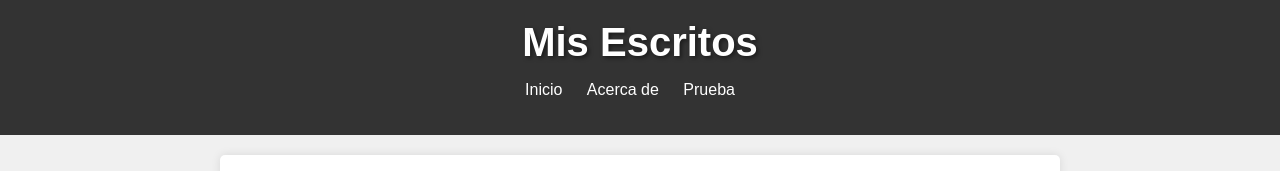
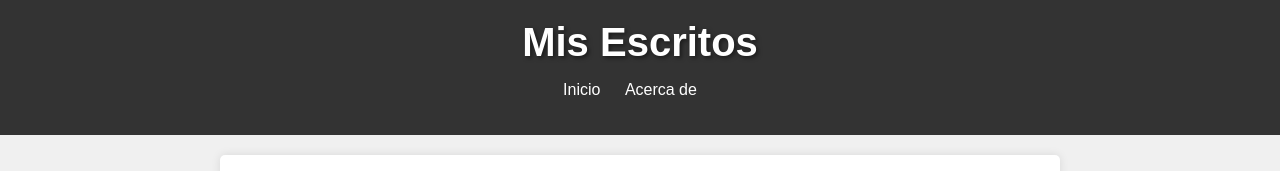
Before and after one commit to Jeff-ME/Escritos, a plain HTML site: page index.html in a window 1280 px wide. Shown: the top 171 px of the page. Drawn offline with Linux system fonts and the light colour scheme.

Commit message:
Add files via upload

```diff
--- a/index.html
+++ b/index.html
@@ -13,7 +13,7 @@
             <ul>
                 <li><a href="index.html">Inicio</a></li>
                 <li><a href="acerca.html">Acerca de</a></li>
-                <li><a href="prueba.html">Prueba</a></li>
+
             </ul>
         </nav>
     </header>
```
